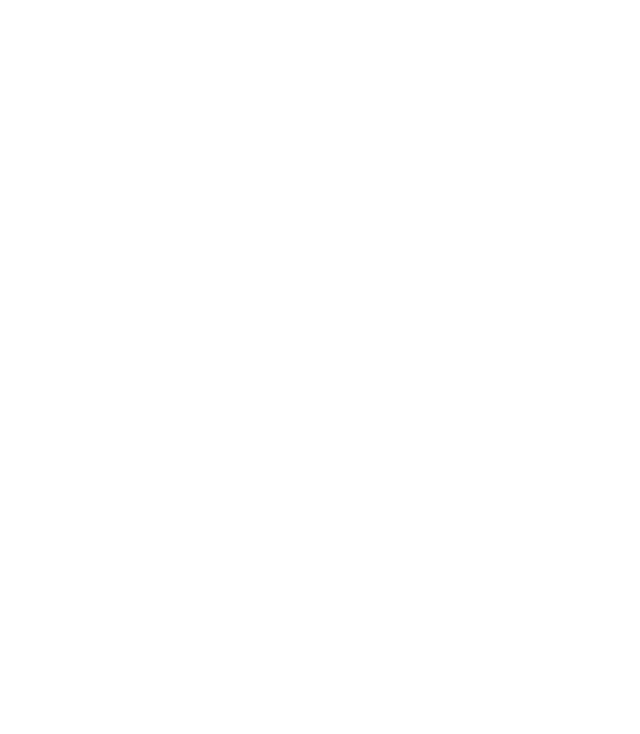
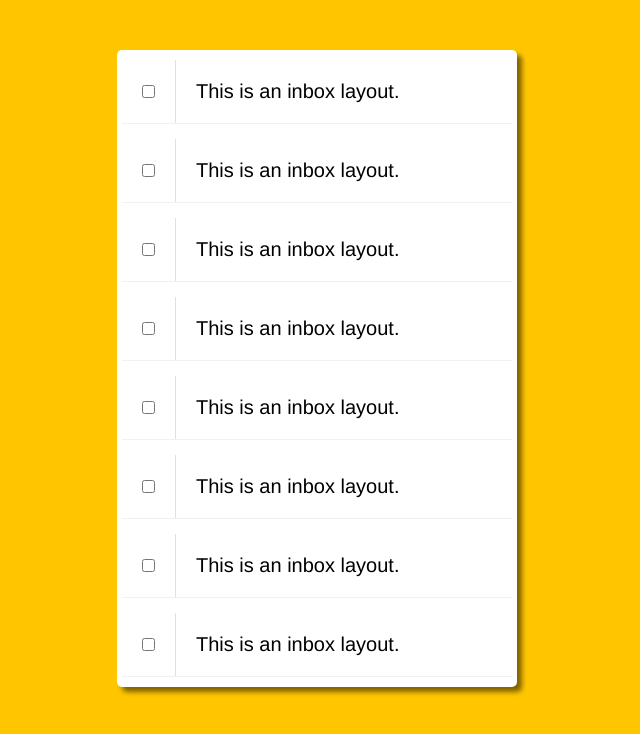
Before and after one commit to ismailcet/30-Days-30-Projects-Javascript, a plain HTML site: page Hold Shift to Check Multiple Checkboxes/index.html in a window 1280 px wide. Shown: the whole page, without its empty margins (323-963 px from the left). Drawn offline with Linux system fonts and the light colour scheme.

Commit message:
Day-10 Project

```diff
--- a/Hold Shift to Check Multiple Checkboxes/index.html
+++ b/Hold Shift to Check Multiple Checkboxes/index.html
@@ -8,7 +8,40 @@
     <title>Hold Shift to Check Multiple Checkboxes</title>
 </head>
 <body>
-
+    <section class="inbox">
+        <div class="item">
+            <input type="checkbox">
+            <p>This is an inbox layout.</p>
+        </div>
+        <div class="item">
+            <input type="checkbox">
+            <p>This is an inbox layout.</p>
+        </div>
+        <div class="item">
+            <input type="checkbox">
+            <p>This is an inbox layout.</p>
+        </div>
+        <div class="item">
+            <input type="checkbox">
+            <p>This is an inbox layout.</p>
+        </div>
+        <div class="item">
+            <input type="checkbox">
+            <p>This is an inbox layout.</p>
+        </div>
+        <div class="item">
+            <input type="checkbox">
+            <p>This is an inbox layout.</p>
+        </div>
+        <div class="item">
+            <input type="checkbox">
+            <p>This is an inbox layout.</p>
+        </div>
+        <div class="item">
+            <input type="checkbox">
+            <p>This is an inbox layout.</p>
+        </div>
+    </section>
     <script src="script.js"></script>
 </body>
 </html>
--- a/Hold Shift to Check Multiple Checkboxes/script.js
+++ b/Hold Shift to Check Multiple Checkboxes/script.js
@@ -0,0 +1,22 @@
+const checkBoxes=document.querySelectorAll('.inbox input[type="checkbox"]');
+
+let lastChecked;
+
+function changeBox(e){
+    let inBetween=false;
+    if(e.shiftKey && this.checked){
+        checkBoxes.forEach(checkBox=>{
+            console.log(checkBox);
+            if(checkBox === this || checkBox ===lastChecked){
+                inBetween = !inBetween;
+                  console.log('Starting to check the inbetween')
+            }
+            if(inBetween){
+                checkBox.checked=true;
+            }
+        });
+    }
+    lastChecked = this;
+}
+
+checkBoxes.forEach(element=>element.addEventListener('click',changeBox));
--- a/Hold Shift to Check Multiple Checkboxes/style.css
+++ b/Hold Shift to Check Multiple Checkboxes/style.css
@@ -0,0 +1,40 @@
+* {
+  padding: 0;
+  margin: 0;
+  box-sizing: border-box;
+}
+body {
+  background-color: #ffc600;
+}
+.inbox {
+  max-width: 400px;
+  margin: 50px auto;
+  background-color: white;
+  border-radius: 5px;
+  padding: 10px 5px;
+  box-shadow: 5px 5px 5px rgba(0, 0, 0, 0.5);
+}
+.item {
+  display: flex;
+  align-items: center;
+  border-bottom: 1px solid #f1f1f1;
+}
+.item:not(:last-child) {
+  margin-bottom: 15px;
+}
+.item input {
+  margin: 20px;
+}
+input:checked + p {
+  background-color: #f9f9f9;
+  text-decoration: line-through;
+}
+p {
+  margin: 0;
+  padding: 20px;
+  transition: background 0.2s;
+  font-family: "helvetica neue";
+  font-size: 20px;
+  font-weight: 200;
+  border-left: 1px solid #d1e2ff;
+}
```
